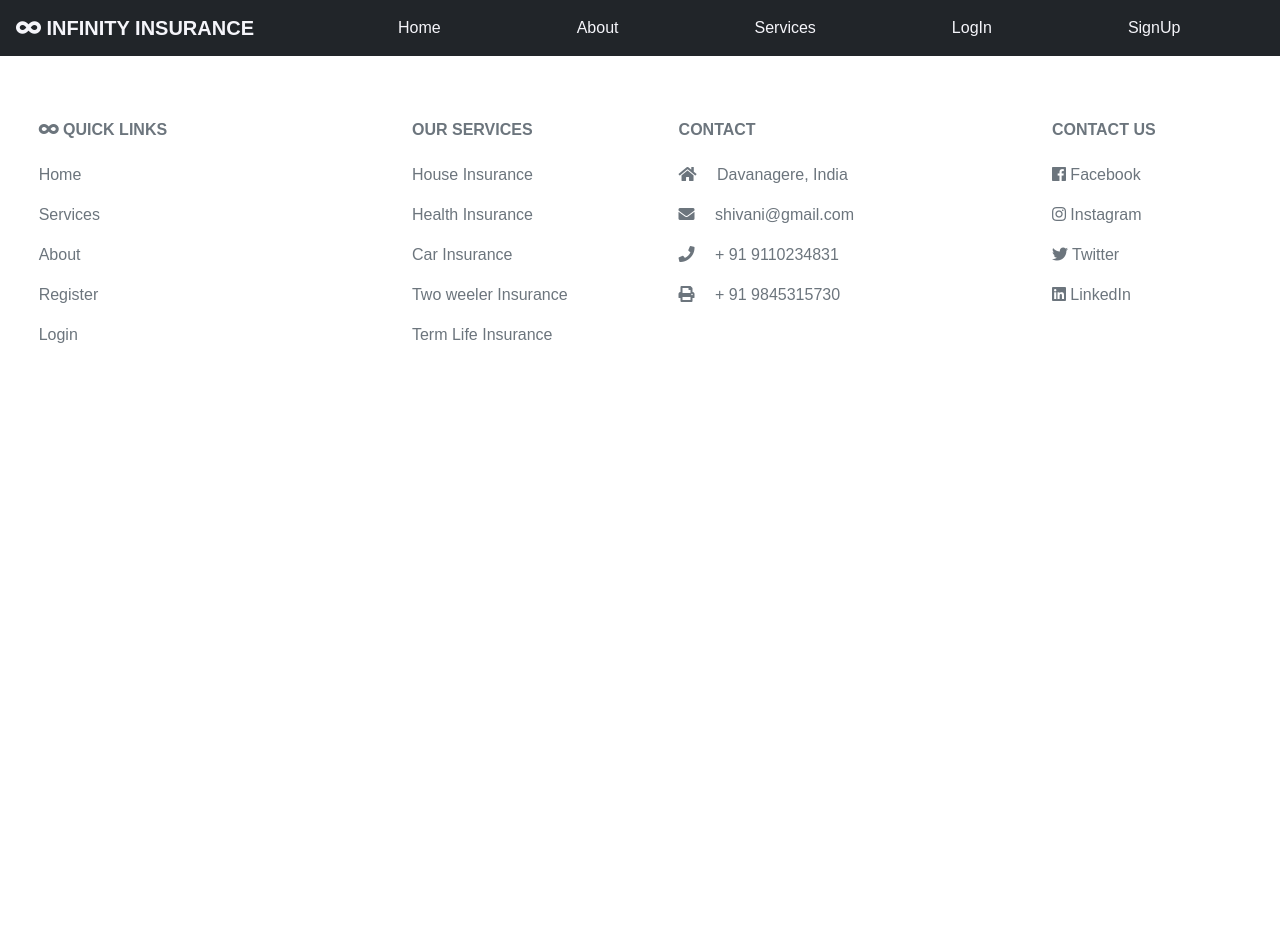
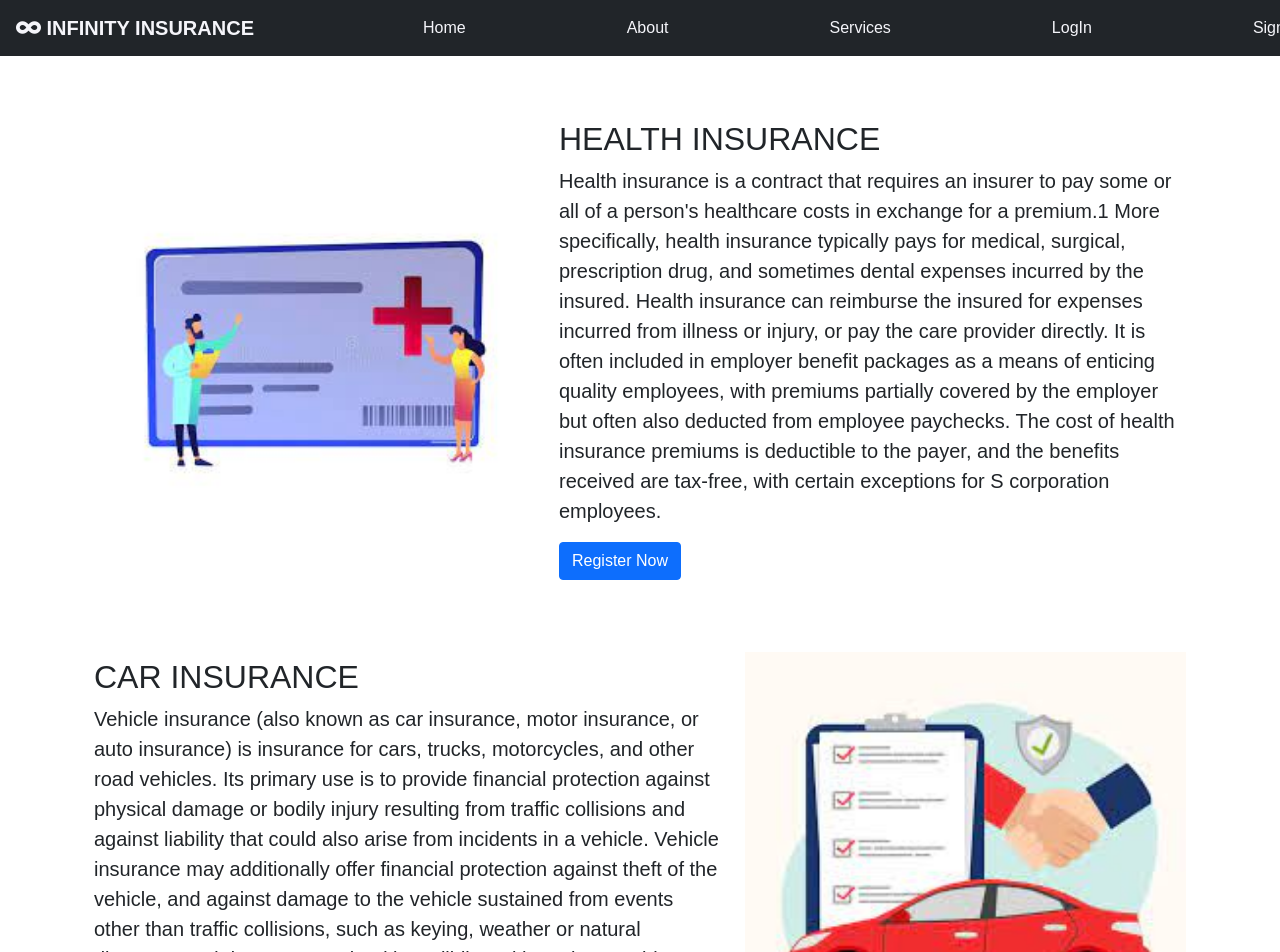
Before and after one commit to shivanibg44/Infinity, an Angular app: page /two in a window 1280 px wide. Shown: the top 952 px of the page. Before the commit the page ends 800 px from the top, so only its background shows below. Built offline with nearby package versions, Linux system fonts and the light colour scheme.

Commit message:
Final Commit

```diff
--- a/src/app/about/about.component.html
+++ b/src/app/about/about.component.html
@@ -1,7 +1,6 @@
 <app-navbar></app-navbar>
 <br>
-<h1 style="text-align:center">IMPORTANCE</h1>
-<hr>
+
 <div class = "container">
 <div class="container my-4 ">
     <div class="row featurette d-flex justify-content-center align-items-center">
@@ -55,10 +54,10 @@
         <div class="col-lg-4">
         <img class="bd-placeholder-img rounded-circle" width="140" height="140" src="./assets/img/review1.jpg"  alt="" height="50%" width="50%">
 
-          <h2>Travel Insurance</h2>
-          <p>Travel insurance is a type insurance that covers different risks while travelling.It covers medical expenses
-              lost luggage, flight cancellations and other losses that a traveller can incur while travelling.Travel Insurance is usaually taken
-              from the day of travel till the time the traveller reaches back to their place.
+          <h2>Akrithi Bhatiya</h2>
+          <p> Always helpful and always available. The folks at (IC) are my insurance people, for everything…cars, boats,
+           houses and that makes my life easier. Peace of mind would be enough, but their bundled rates beat everyone else
+           I’ve used before too. I Definitely recommend this family agency!
           </p>
 
          <!--<p><a class="btn btn-secondary" href="#">View details »</a></p>-->
@@ -67,19 +66,19 @@
             <img class="bd-placeholder-img rounded-circle" width="140" height="140" src="./assets/img/review2.jpg"  alt="" height="50%" width="50%">
 
 
-          <h2>Health Insurance</h2>
-          <p>A health insurance policy extends coverage against medical expenses incurred owing to accidents,illeness or injury.
-               During this period, if an insured meets with an accidents
-             the expenses incurred for treatment purposes are borne by the insurance provider.</p>
+          <h2>Rahul singh</h2>
+          <p>Great local insurance company for personal and business related insurance. Get immediate insurance proof and easy payment options.
+            They answered all my questions and saved me a lot and provided more coverage than my current insurance.
+          </p>
           <!--<p><a class="btn btn-secondary" href="#">View details »</a></p>-->
         </div><!-- /.col-lg-4 -->
         <div class="col-lg-4">
             <img class="bd-placeholder-img rounded-circle" width="140" height="140" src="./assets/img/review3.jpg"  alt="" height="50%" width="50%">
 
 
-          <h2>Flood Insurance</h2>
-          <p>Flood insurance is a type of insurance that covers a dwelling for losses sustained by water damage specifically due to flooding
-               caused by heavy or prolonged rain,melting snow,coastal storm surges,blocked storm drainage systems or levee dam failure.</p>
+          <h2>John H</h2>
+          <p> Called to get auto and home insurance quotes. (IA) and (IA) with (IC) group are very helpful. They answered all my questions and saved me a lot and provided more coverage than my current insurance.
+            I highly recommend them..</p>
           <!--<p><a class="btn btn-secondary" href="#">View details »</a></p>-->
         </div>
 
--- a/src/app/navbar/navbar.component.css
+++ b/src/app/navbar/navbar.component.css
@@ -26,6 +26,6 @@
 .nav-item
 {
 
-    margin-left: 120px;
+    margin-left: 145px;
     text-align: left;
 }
--- a/src/app/navbar/navbar.component.html
+++ b/src/app/navbar/navbar.component.html
@@ -12,7 +12,7 @@
               <a class="nav-link" routerLink="/about">About</a>
           </li>
           <li class="nav-item">
-              <a class="nav-link" routerLink="/services">Services</a>
+              <a class="nav-link" routerLink="/two">Services</a>
           </li>
           <li class="nav-item">
             <a class="nav-link" routerLink="/login">LogIn</a>
--- a/src/app/two/two.component.html
+++ b/src/app/two/two.component.html
@@ -1,2 +1,98 @@
 <app-navbar></app-navbar>
+<br>
+<br>
+
+<div class = "container">
+    <div class="container my-4 ">
+        <div class="row featurette d-flex justify-content-center align-items-center">
+            <div class="col-md-7 order-md-2">
+                <h2 class="featurette-heading">HEALTH INSURANCE <span class="text-muted"></span></h2>
+                <p class="lead">Health insurance is a contract that requires an insurer to pay some or all of a person's healthcare costs in exchange for a premium.1 More specifically, health insurance typically pays for medical, surgical, prescription drug, and sometimes dental expenses incurred by the insured. Health insurance can reimburse the insured for expenses incurred from illness or injury, or pay the care provider directly.
+
+                    It is often included in employer benefit packages as a means of enticing quality employees, with premiums partially covered by the employer but often also deducted from employee paychecks. The cost of health insurance premiums is deductible to the payer, and the benefits received are tax-free, with certain exceptions for S corporation employees.
+                </p>
+                <button class="nav-link" routerLink="/register" style="float: left;" type="submit" class="btn btn-primary">Register Now</button>
+            </div>
+            <div class="col-md-5 order-md-1">
+                <img class="bd-placeholder-img bd-placeholder-img-lg featurette-image img-fluid mx-auto" src="./assets/img/health.jpg" alt=""  height="5000%" width="5000%">
+
+            </div>
+        </div>
+        <br> <br> <br>
+
+        <div class="row featurette d-flex justify-content-center align-items-center">
+            <div class="col-md-7 ">
+                <h2 class="featurette-heading">CAR INSURANCE <span class="text-muted"></span></h2>
+                <p class="lead">Vehicle insurance (also known as car insurance, motor insurance, or auto insurance) is insurance for cars, trucks, motorcycles, and other road vehicles. Its primary use is to provide financial protection against physical damage or bodily injury resulting from traffic collisions and against liability that could also arise from incidents in a vehicle. Vehicle insurance may additionally offer financial protection against theft of the vehicle, and against damage to the vehicle sustained from events other than traffic collisions, such as keying, weather or natural disasters, and damage sustained by colliding with stationary objects. The specific terms of vehicle insurance vary with legal regulations in each region.</p>
+                <button class="nav-link" routerLink="/register" style="float: left;" type="submit" class="btn btn-primary">Register Now</button>
+            </div>
+            <div class="col-md-5 ">
+                <img class="bd-placeholder-img bd-placeholder-img-lg featurette-image img-fluid mx-auto" src="./assets/img/car.jpg" alt="" height="1000%" width="1000%">
+
+            </div>
+        </div>
+        <br> <br> <br>
+
+        <div class="row featurette d-flex justify-content-center align-items-center">
+            <div class="col-md-7 order-md-2 ">
+                <h2 class="featurette-heading">TWO WEELER INSURANCE<span class="text-muted"></span></h2>
+                <p class="lead">Vehicle insurance (also known as car insurance, motor insurance, or auto insurance) is insurance for cars, trucks, motorcycles, and other road vehicles. Its primary use is to provide financial protection against physical damage or bodily injury resulting from traffic collisions and against liability that could also arise from incidents in a vehicle. Vehicle insurance may additionally offer financial protection against theft of the vehicle, and against damage to the vehicle sustained from events other than traffic collisions, such as keying, weather or natural disasters, and damage sustained by colliding with stationary objects. The specific terms of vehicle insurance vary with legal regulations in each region.</p>
+                <button class="nav-link" routerLink="/register" style="float: left;" type="submit" class="btn btn-primary">Register Now</button>
+            </div>
+
+            <div class="col-md-5 order-md-1">
+                <img class="bd-placeholder-img bd-placeholder-img-lg featurette-image img-fluid mx-auto" src="./assets/img/two.jpg" alt="" height="2050%" width="2050%">
+
+            </div>
+        </div>
+
+        <br> <br> <br>
+
+        <div class="row featurette d-flex justify-content-center align-items-center">
+            <div class="col-md-7 ">
+                <h2 class="featurette-heading">HOUSE INSURANCE <span class="text-muted"></span></h2>
+                <p class="lead">Home insurance, also commonly called homeowner's insurance (often abbreviated in the US real estate industry as HOI), is a type of property insurance that covers a private residence. It is an insurance policy that combines various personal insurance protections, which can include losses occurring to one's home, its contents, loss of use (additional living expenses), or loss of other personal possessions of the homeowner, as well as liability insurance for accidents that may happen at the home or at the hands of the homeowner within the policy territory.</p>
+                <button class="nav-link" routerLink="/register" style="float: left;" type="submit" class="btn btn-primary">Register Now</button>
+            </div>
+            <div class="col-md-5 ">
+                <img class="bd-placeholder-img bd-placeholder-img-lg featurette-image img-fluid mx-auto" src="./assets/img/house.jpg" alt="" height="1000%" width="1000%">
+
+            </div>
+        </div>
+        <br> <br> <br>
+
+        <div class="row featurette d-flex justify-content-center align-items-center">
+            <div class="col-md-7 order-md-2 ">
+                <h2 class="featurette-heading">TRAVEL INSURANCE<span class="text-muted"></span></h2>
+                <p class="lead">Travel insurance is an insurance product for covering unforeseen losses incurred while travelling, either internationally or domestically. Basic policies generally only cover emergency medical expenses while overseas, while comprehensive policies typically include coverage for trip cancellation, lost luggage, flight delays, public liability, and other expenses.</p>
+                <button class="nav-link" routerLink="/register" style="float: left;" type="submit" class="btn btn-primary">Register Now</button>
+            </div>
+            <div class="col-md-5 order-md-1">
+                <img class="bd-placeholder-img bd-placeholder-img-lg featurette-image img-fluid mx-auto" src="./assets/img/travel.png" alt="" height="2050%" width="2050%">
+
+            </div>
+        </div>
+
+        <br> <br> <br>
+
+        <div class="row featurette d-flex justify-content-center align-items-center">
+            <div class="col-md-7 ">
+                <h2 class="featurette-heading">LIFE INSURANCE <span class="text-muted"></span></h2>
+                <p class="lead">Life insurance (or life assurance, especially in the Commonwealth of Nations) is a contract between an insurance policy holder and an insurer or assurer, where the insurer promises to pay a designated beneficiary a sum of money upon the death of an insured person (often the policy holder). Depending on the contract, other events such as terminal illness or critical illness can also trigger payment. The policy holder typically pays a premium, either regularly or as one lump sum. The benefits may include other expenses, such as funeral expenses.</p>
+                <button class="nav-link" routerLink="/register" style="float: left;" type="submit" class="btn btn-primary">Register Now</button>
+            </div>
+            <div class="col-md-5 ">
+                <img class="bd-placeholder-img bd-placeholder-img-lg featurette-image img-fluid mx-auto" src="./assets/img/life.jpg" alt="" height="1000%" width="1000%">
+
+            </div>
+        </div>
+        <br> <br> <br>
+
+
+
+    </div>
+    </div>
+
+
+
 <app-footer></app-footer>
```
